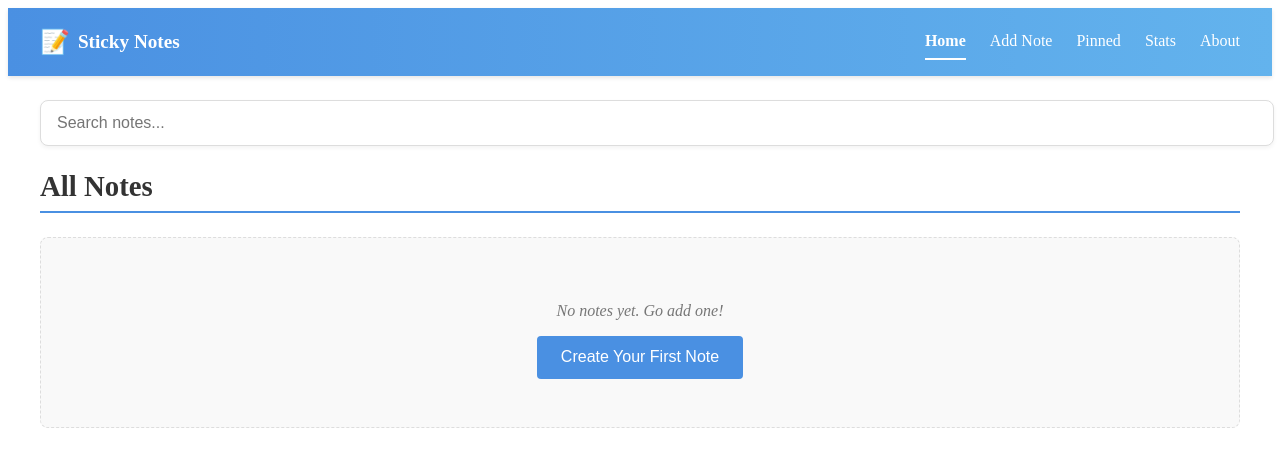
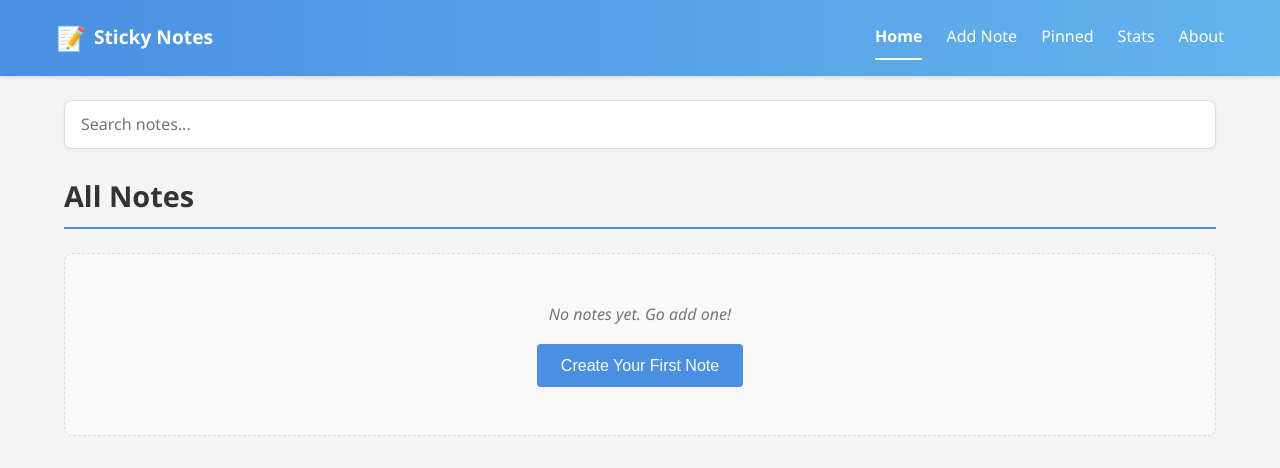
Before and after one commit to AnshMahajan-grep/Sticky-notes-app, a React (Vite) app: page / in a window 1280 px wide. Shown: the top 468 px of the page. Built offline with nearby package versions, Linux system fonts and the light colour scheme.

Commit message:
correcting build

```diff
--- a/src/App.jsx
+++ b/src/App.jsx
@@ -6,6 +6,7 @@
 import About from './pages/About';
 import Stats from './pages/Stats';
 import PinnedNotes from './pages/PinnedNotes';
+import "./App.css";
 
 function App() {
   return (
--- a/src/pages/Home.jsx
+++ b/src/pages/Home.jsx
@@ -1,5 +1,6 @@
 import { useEffect, useState } from 'react';
 import NoteCard from '../components/NoteCard';
+import { Link } from 'react-router-dom';
 
 function Home() {
   const [notes, setNotes] = useState([]);
@@ -62,7 +63,7 @@
             onClick={() => setSearchText('')}
             style={styles.clearButton}
           >
-            ×
+            x
           </button>
         )}
       </div>
@@ -74,12 +75,13 @@
       ) : notes.length === 0 ? (
         <div style={styles.emptyContainer}>
           <p style={styles.empty}>No notes yet. Go add one!</p>
+          <Link to ="/add">
           <button
-            onClick={() => window.location.href = '/add'}
             style={styles.addButton}
           >
             Create Your First Note
           </button>
+          </Link>
         </div>
       ) : filteredNotes.length === 0 ? (
         <p style={styles.empty}>No notes match your search.</p>
```
